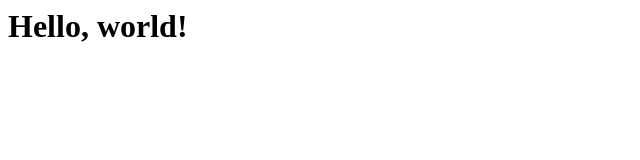
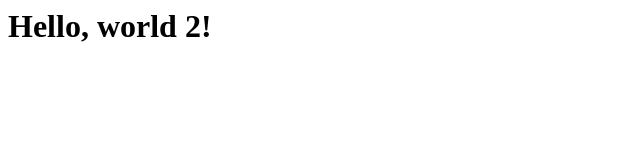
Before and after one commit to YeonHo0718/yee-gae-mo-ya, a plain HTML site: page index.html in a window 1280 px wide. Shown: the full height of the page, 0-640 px from the left. Drawn offline with Linux system fonts and the light colour scheme.

Commit message:
index.html

```diff
--- a/index.html
+++ b/index.html
@@ -11,7 +11,7 @@
 
   <body>
   	<h1>
-  	     Hello, world!
+  	     Hello, world 2!
   	</h1>
   </body>
 
```
